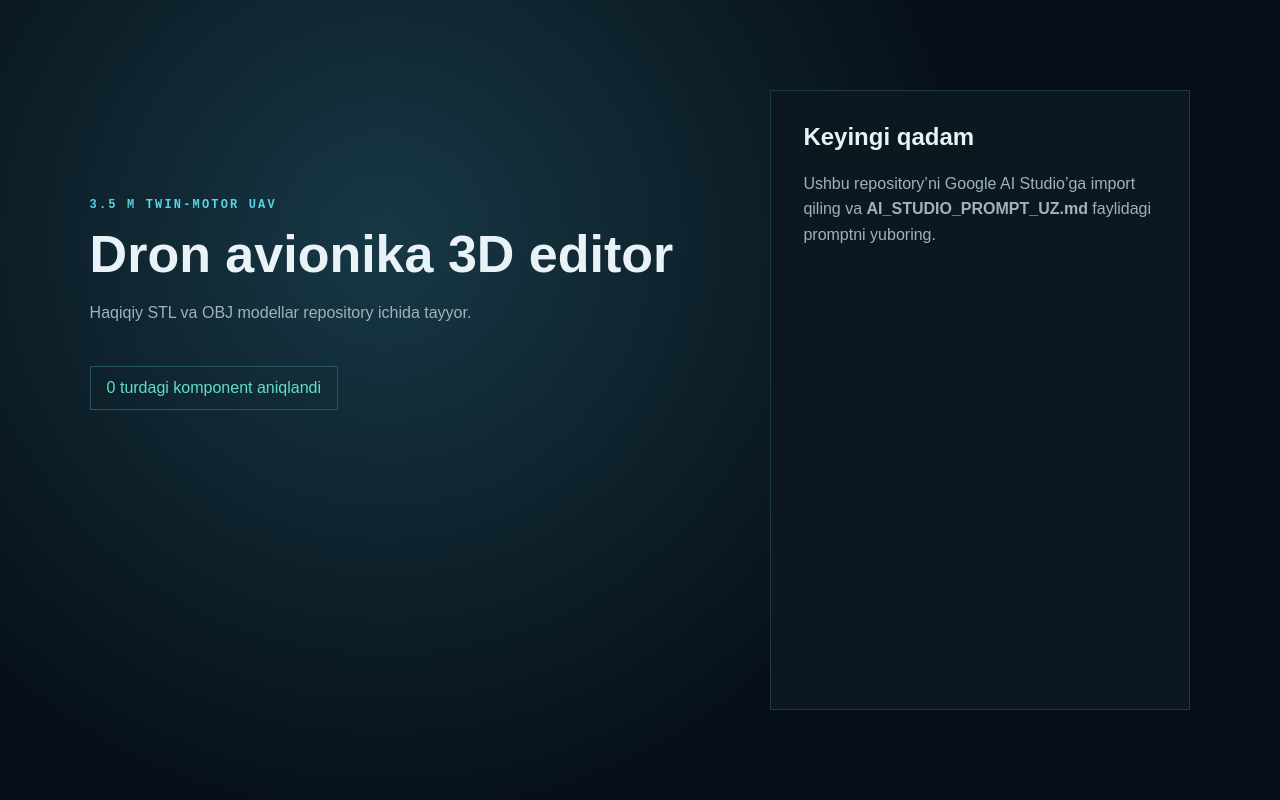
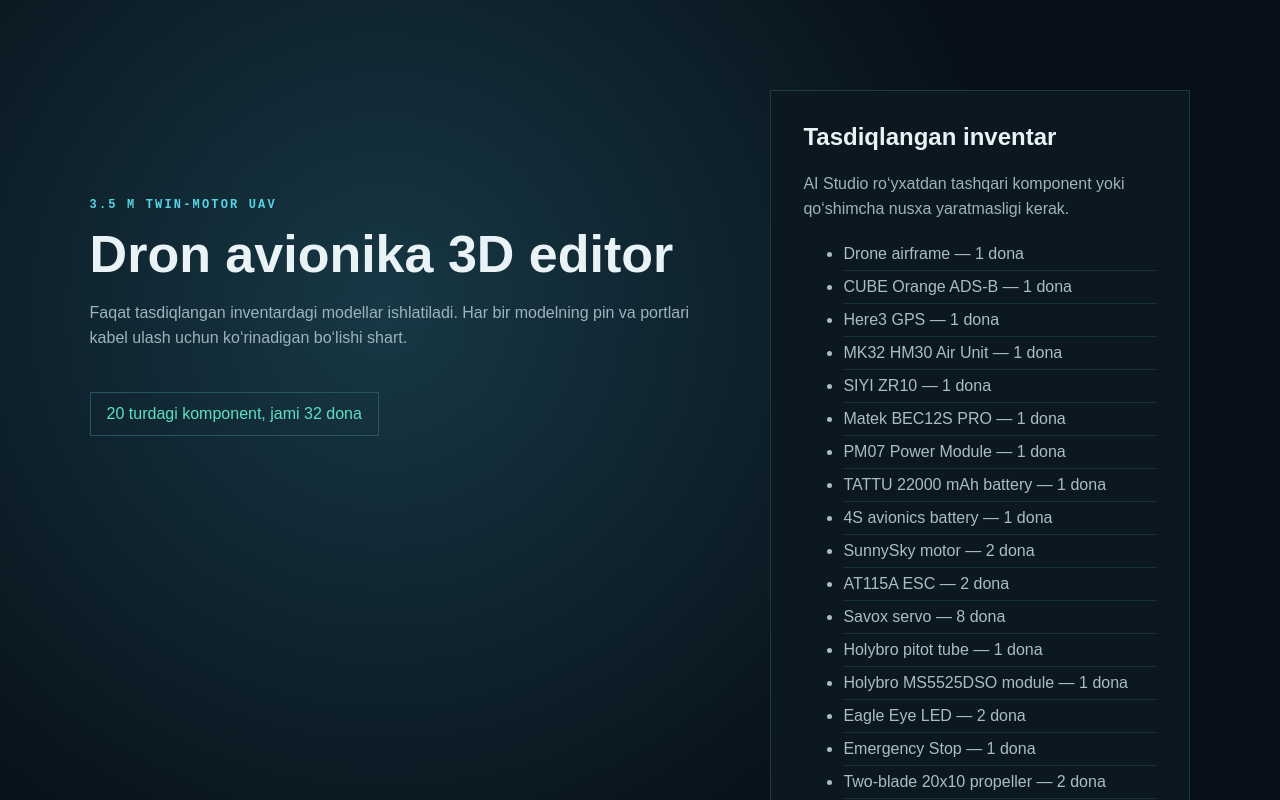
Before and after one commit to ShahzodIBRAGIMOV/drone-avionics-3d-editor, a React (Vite) app: page / in a window 1280 px wide. Shown: the top 800 px of the page. Built offline with nearby package versions, Linux system fonts and the light colour scheme.

Commit message:
Update src/App.tsx for exact inventory

```diff
--- a/src/App.tsx
+++ b/src/App.tsx
@@ -1,6 +1,26 @@
-import { useEffect, useState } from "react";
-export default function App(){
-  const [assets,setAssets]=useState<string[]>([]);
-  useEffect(()=>{fetch("/data/component_manifest.csv").then(r=>r.text()).then(t=>setAssets(t.trim().split("\\n").slice(1).map(r=>r.split(",")[1])));},[]);
-  return <main><section><p className="kicker">3.5 M TWIN-MOTOR UAV</p><h1>Dron avionika 3D editor</h1><p>Haqiqiy STL va OBJ modellar repository ichida tayyor.</p><div className="status">{assets.length} turdagi komponent aniqlandi</div></section><aside><h2>Keyingi qadam</h2><p>Ushbu repository’ni Google AI Studio’ga import qiling va <b>AI_STUDIO_PROMPT_UZ.md</b> faylidagi promptni yuboring.</p><ul>{assets.map((a,i)=><li key={i}>{a}</li>)}</ul></aside></main>;
+import { useEffect, useMemo, useState } from "react";
+
+type InventoryItem = { id: string; name: string; quantity: number };
+
+export default function App() {
+  const [inventory, setInventory] = useState<InventoryItem[]>([]);
+
+  useEffect(() => {
+    fetch("/data/component_manifest.csv")
+      .then(response => response.text())
+      .then(text => {
+        const rows = text.trim().split(/\r?\n/).slice(1);
+        setInventory(rows.map(row => {
+          const [id, name, quantity] = row.split(",");
+          return { id, name, quantity: Number(quantity) };
+        }));
+      });
+  }, []);
+
+  const totalUnits = useMemo(
+    () => inventory.reduce((total, item) => total + item.quantity, 0),
+    [inventory]
+  );
+
+  return <main><section><p className="kicker">3.5 M TWIN-MOTOR UAV</p><h1>Dron avionika 3D editor</h1><p>Faqat tasdiqlangan inventardagi modellar ishlatiladi. Har bir modelning pin va portlari kabel ulash uchun ko‘rinadigan bo‘lishi shart.</p><div className="status">{inventory.length} turdagi komponent, jami {totalUnits} dona</div></section><aside><h2>Tasdiqlangan inventar</h2><p>AI Studio ro‘yxatdan tashqari komponent yoki qo‘shimcha nusxa yaratmasligi kerak.</p><ul>{inventory.map(item => <li key={item.id}>{item.name} — {item.quantity} dona</li>)}</ul></aside></main>;
 }
```
